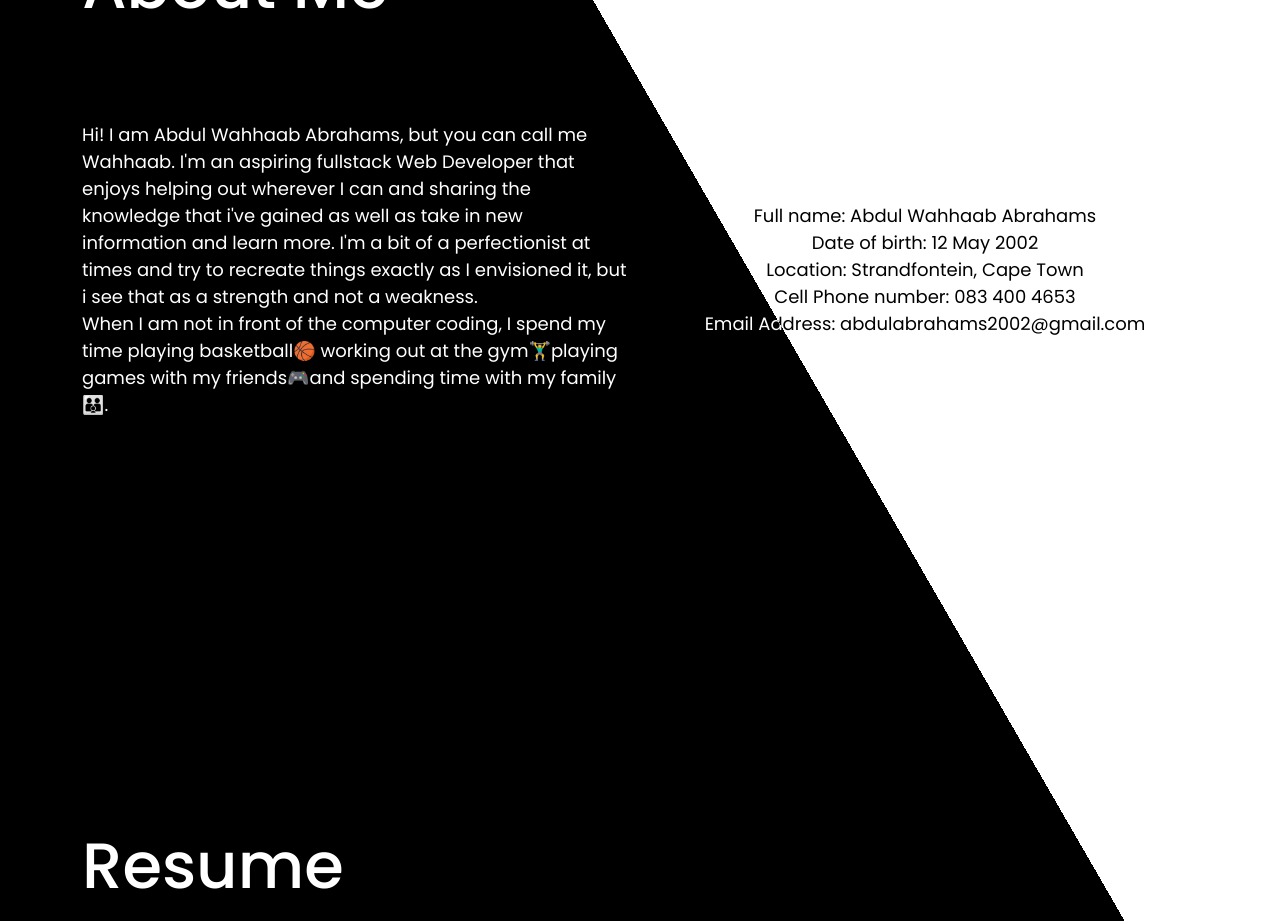
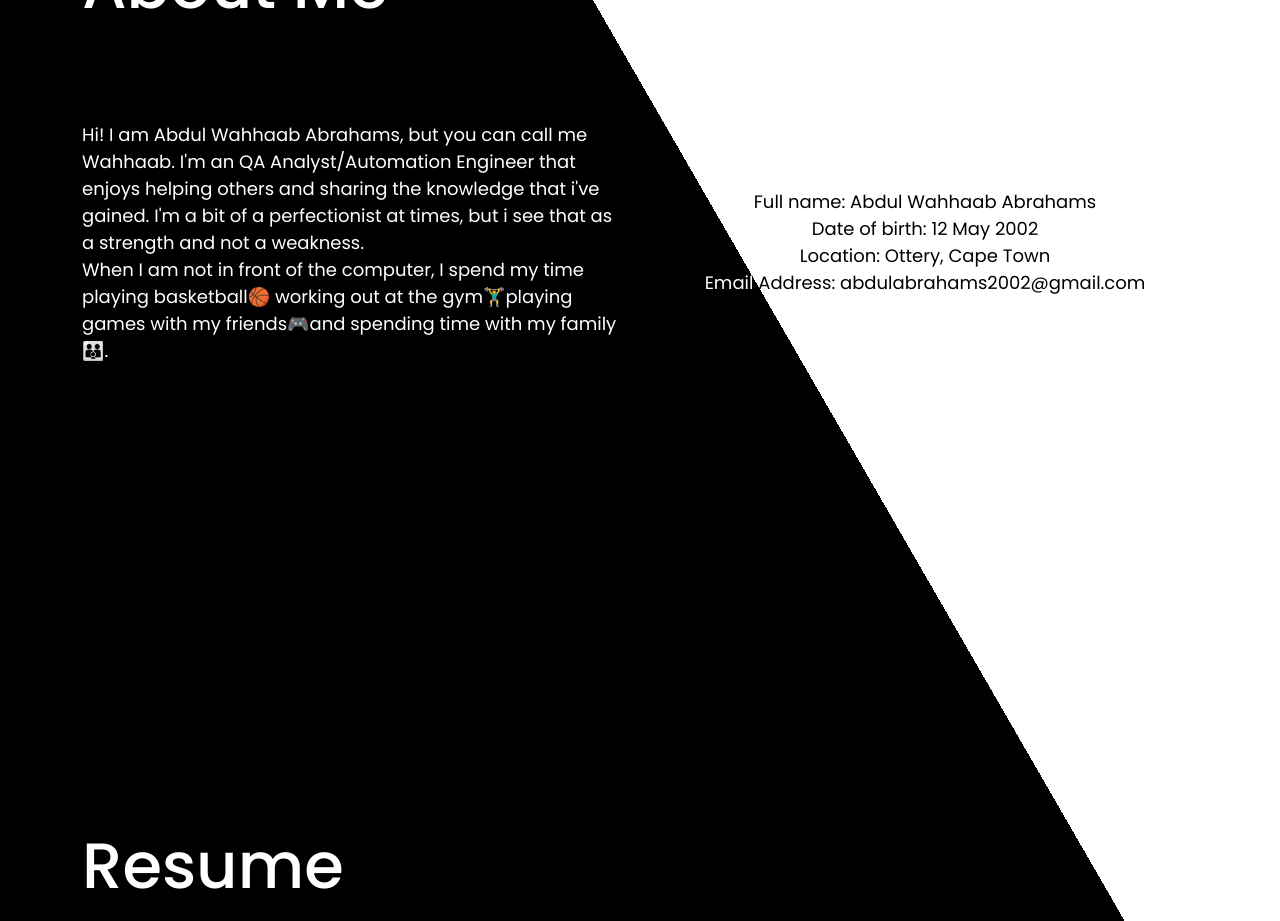
Before and after one commit to AbdulAbrahams/AbdulWahhaab, a Vue app: page / in a window 1280 px wide. Shown: the part 980-1901 px from the top of the page. Built offline with nearby package versions, Linux system fonts and the light colour scheme.

Commit message:
Update About.vue

```diff
--- a/src/components/About.vue
+++ b/src/components/About.vue
@@ -3,19 +3,16 @@
           <h1 class="AboutH1 my-5">About Me</h1>
           <div class="row aboutrow">
             <div class="col-md-6 mt-5" data-aos="fade-right" data-aos-duration="1500" style="text-align: left;">
-              <p>Hi! I am Abdul Wahhaab Abrahams, but you can call me Wahhaab. I'm an aspiring fullstack Web Developer that
-                enjoys helping out wherever I can and sharing the knowledge that i've gained as well as take in new
-                information and learn more. I'm a bit of a perfectionist at times and try to recreate things exactly as I
-                envisioned it, but i see that as a strength and not a weakness.<br/>
-                When I am not in front of the computer coding, I spend my time playing basketball🏀 working out at the
+              <p>Hi! I am Abdul Wahhaab Abrahams, but you can call me Wahhaab. I'm an QA Analyst/Automation Engineer that
+                enjoys helping others and sharing the knowledge that i've gained. I'm a bit of a perfectionist at times, but i see that as a strength and not a weakness.<br/>
+                When I am not in front of the computer, I spend my time playing basketball🏀 working out at the
                 gym🏋️‍♂️playing games with my friends🎮and spending time with my family👪.</p>
             </div>
             <div class="col-md-6 mt-5 deats" data-aos="fade-left" data-aos-duration="1500">
               <p class="things">
                 Full name: Abdul Wahhaab Abrahams<br/>
                 Date of birth: 12 May 2002<br/>
-                Location: Strandfontein, Cape Town<br/>
-                Cell Phone number: 083 400 4653<br/>
+                Location: Ottery, Cape Town<br/>
                 Email Address: abdulabrahams2002@gmail.com
               </p>
             </div>
```
